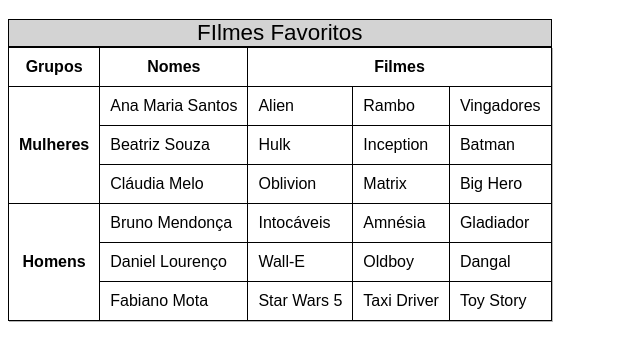
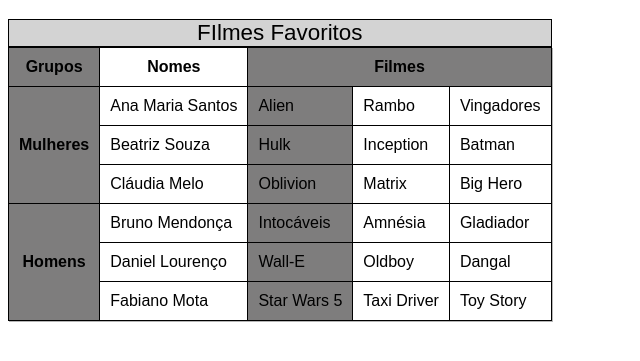
Before and after one commit to brunofranca07/HTML-CSS, a plain HTML site: page desafios/desafio3tab.html in a window 1280 px wide. Shown: the part 61-422 px from the top of the page, without its empty margins (0-640 px from the left). Drawn offline with Linux system fonts and the light colour scheme.

Commit message:
Update desafio3tab.html

```diff
--- a/desafios/desafio3tab.html
+++ b/desafios/desafio3tab.html
@@ -21,16 +21,27 @@
             border: 1px solid black;
             font-size: 1.4em;
         }
+        .cinza{
+            background-color: rgb(126, 125, 125);
+        }
+        .branco{
+            background-color: white;
+        }
     </style>
 </head>
 <body>
     <h1>Exercício de Tabelas</h1>
     <table>
+        <colgroup>
+            <col class="cinza">
+            <col class="branco">
+            <col class="cinza">
+        </colgroup>
         <caption>FIlmes Favoritos</caption>
         <thead>
             <tr>
-                <th scope="col">Grupos</th>
-                <th scope="col">Nomes</th>
+                <th scope="colgroup">Grupos</th>
+                <th scope="colgroup">Nomes</th>
                 <th  scope="colgroup" colspan="3">Filmes</th>
             </tr>
         </thead>
```
